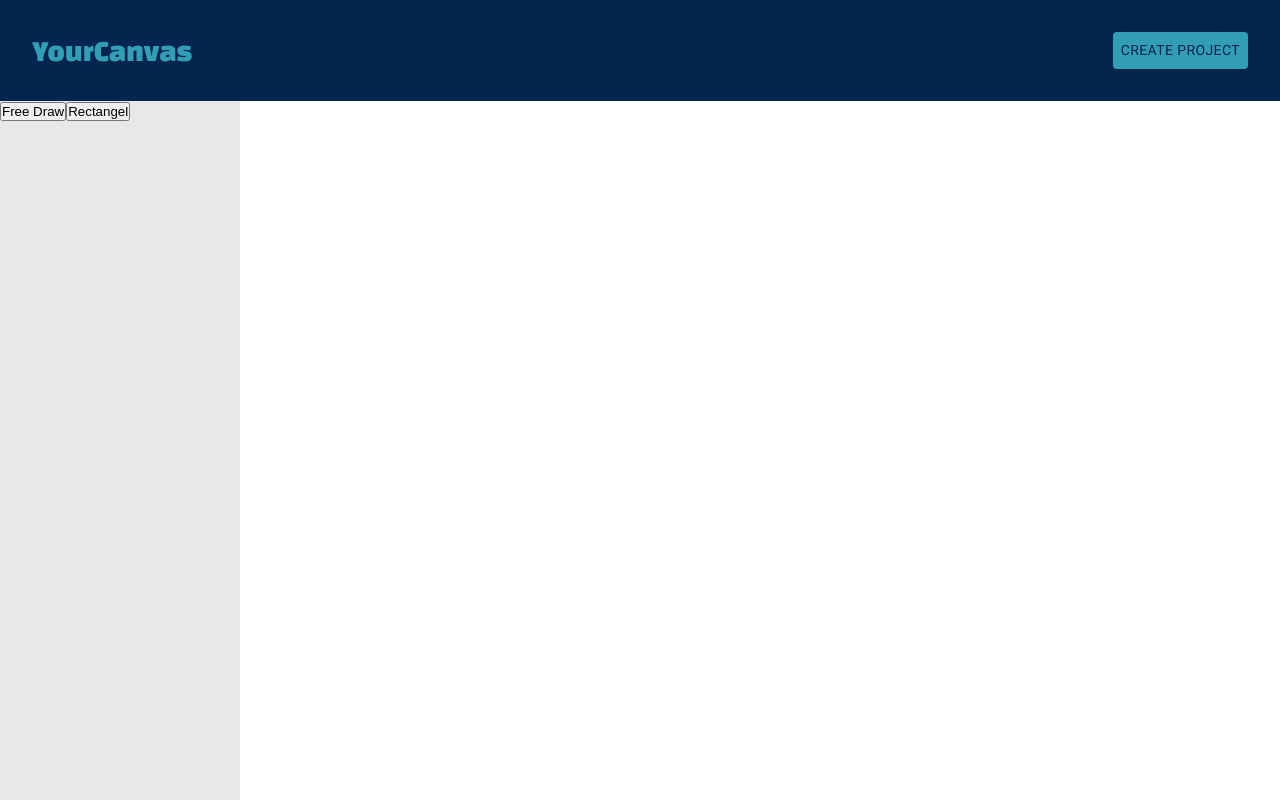
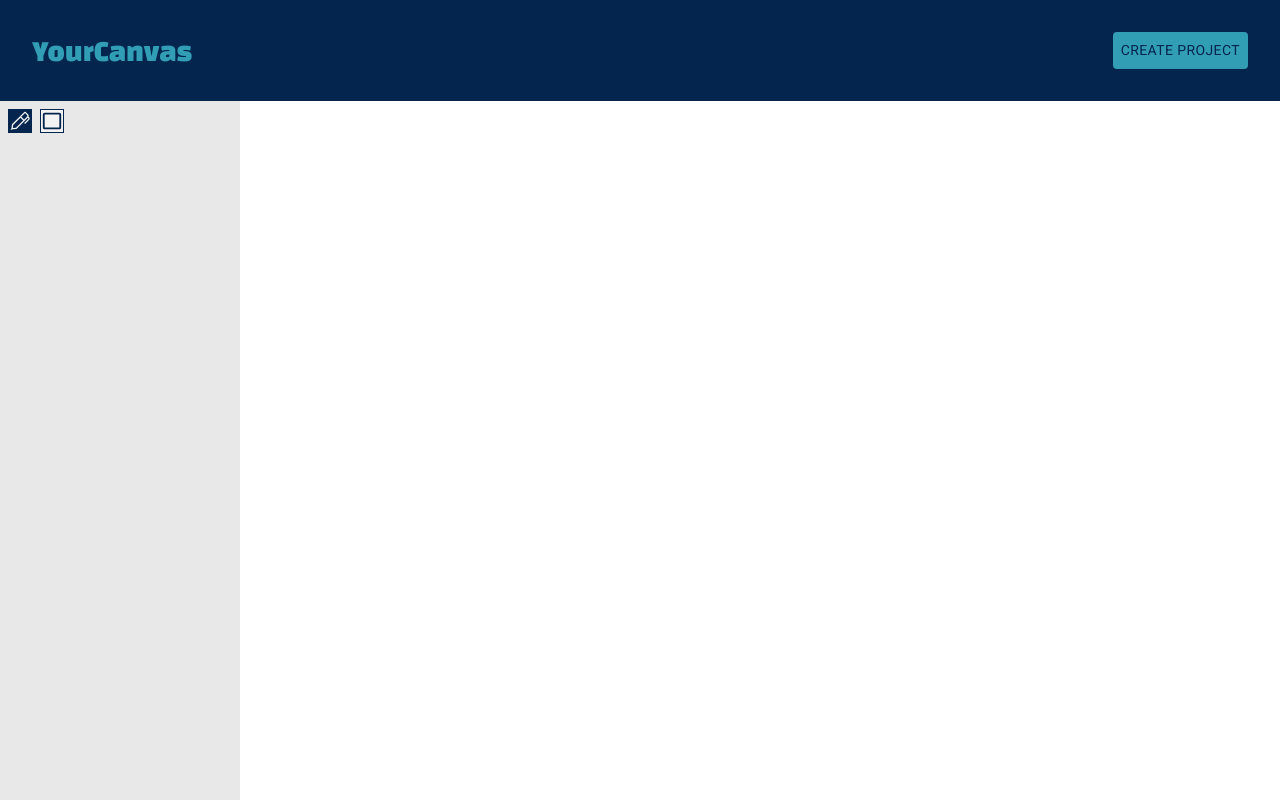
Before and after one commit to pawel975/YourCanvas, a React (Vite) app: page / in a window 1280 px wide. Built offline with nearby package versions, Linux system fonts and the light colour scheme.

Commit message:
added icons to tool bar tools

```diff
--- a/package.json
+++ b/package.json
@@ -14,7 +14,8 @@
     "@emotion/styled": "^11.10.6",
     "@mui/material": "^5.11.16",
     "react": "^18.2.0",
-    "react-dom": "^18.2.0"
+    "react-dom": "^18.2.0",
+    "react-icons": "^4.8.0"
   },
   "devDependencies": {
     "@types/react": "^18.0.28",
--- a/src/App.tsx
+++ b/src/App.tsx
@@ -6,7 +6,7 @@ import React, { useState } from 'react';
 
 const App: React.FC = () => {
   const [isProjectActive, setIsProjectActive] = useState<boolean>(false);
-  const [currentToolId, setCurrentToolId] = useState<string>('');
+  const [currentToolId, setCurrentToolId] = useState<string>('tool-bar__free-draw');
 
   function createNewProject() {
     setIsProjectActive(true);
@@ -21,7 +21,10 @@ const App: React.FC = () => {
     <div className="app">
       <NavBar createNewProject={createNewProject} />
       <div className="app__creator-wrapper">
-        <ToolBar handleToolbarToolClick={handleToolbarToolClick} />
+        <ToolBar
+          currentToolId={currentToolId}
+          handleToolbarToolClick={handleToolbarToolClick}
+        />
         <Main
           currentToolId={currentToolId}
           isProjectActive={isProjectActive}
--- /dev/null
+++ b/src/layouts/ToolBar/Tool/Tool.css
@@ -0,0 +1,23 @@
+.tool-bar__tool-icon {
+  display: flex;
+  flex-direction: column;
+  align-items: center;
+  justify-content: center;
+  color: var(--clr-dark);
+  width: 1.5rem;
+  aspect-ratio: 1;
+  border: 0.1rem solid var(--clr-dark);
+  background-color: var(--clr-light);
+}
+
+.tool-bar__tool-icon.active {
+  background-color: var(--clr-dark);
+  color: var(--clr-light);
+}
+
+.tool-bar__tool-icon svg {
+  margin: auto;
+  width: 100%;
+  height: 100%;
+  pointer-events: none;
+}
--- /dev/null
+++ b/src/layouts/ToolBar/Tool/Tool.tsx
@@ -0,0 +1,24 @@
+import { ReactNode } from 'react';
+import './Tool.css';
+
+interface ToolProps {
+  icon: ReactNode;
+  id: string;
+  active: boolean;
+  handleToolbarToolClick: Function;
+}
+
+const Tool: React.FC<ToolProps> = ({ id, icon, active, handleToolbarToolClick }) => {
+  return (
+    <button
+      key={id}
+      className={`tool-bar__tool-icon ${active && 'active'}`}
+      onClick={(e) => handleToolbarToolClick(e)}
+      id={id}
+    >
+      {icon}
+    </button>
+  );
+};
+
+export default Tool;
--- /dev/null
+++ b/src/layouts/ToolBar/Tool/icons.ts
@@ -0,0 +1,4 @@
+import { TfiMarkerAlt as MarkerIcon } from 'react-icons/tfi';
+import { BiRectangle as RectangleIcon } from 'react-icons/bi';
+
+export { MarkerIcon, RectangleIcon };
--- /dev/null
+++ b/src/layouts/ToolBar/Tool/toolsSchemeData.tsx
@@ -0,0 +1,14 @@
+import { MarkerIcon, RectangleIcon } from './icons';
+
+const toolsSchemeData = [
+  {
+    id: 'tool-bar__free-draw',
+    icon: <MarkerIcon />,
+  },
+  {
+    id: 'tool-bar__rect-draw',
+    icon: <RectangleIcon />,
+  },
+];
+
+export default toolsSchemeData;
--- a/src/layouts/ToolBar/ToolBar.css
+++ b/src/layouts/ToolBar/ToolBar.css
@@ -1,8 +1,14 @@
 .tool-bar {
+  padding: 0.5rem;
   position: relative;
   left: 0;
   top: 0;
   width: 15rem;
   min-width: fit-content;
   background-color: var(--clr-grey);
+  display: flex;
+  flex-direction: row;
+  flex-wrap: wrap;
+  align-items: start;
+  gap: 0.5rem;
 }
--- a/src/layouts/ToolBar/ToolBar.tsx
+++ b/src/layouts/ToolBar/ToolBar.tsx
@@ -1,26 +1,28 @@
+import Tool from './Tool/Tool';
 import './ToolBar.css';
+import toolsSchemeData from './Tool/toolsSchemeData';
 
 interface ToolBarProps {
+  currentToolId: string;
   handleToolbarToolClick: Function;
 }
 
-const ToolBar: React.FC<ToolBarProps> = ({ handleToolbarToolClick }) => {
-  return (
-    <div className="tool-bar">
-      <button
-        onClick={(e) => handleToolbarToolClick(e)}
-        id="tool-bar__free-draw"
-      >
-        Free Draw
-      </button>
-      <button
-        onClick={(e) => handleToolbarToolClick(e)}
-        id="tool-bar__rect-draw"
-      >
-        Rectangel
-      </button>
-    </div>
-  );
+const ToolBar: React.FC<ToolBarProps> = ({ currentToolId, handleToolbarToolClick }) => {
+  const allTools = toolsSchemeData.map((tool) => {
+    const { id, icon } = tool;
+
+    return (
+      <Tool
+        key={id}
+        icon={icon}
+        id={id}
+        active={id === currentToolId}
+        handleToolbarToolClick={handleToolbarToolClick}
+      />
+    );
+  });
+
+  return <div className="tool-bar">{allTools}</div>;
 };
 
 export default ToolBar;
--- a/src/pages/Main/ProjectContainer/ProjectContainer.tsx
+++ b/src/pages/Main/ProjectContainer/ProjectContainer.tsx
@@ -15,52 +15,40 @@ const ProjectContainer: React.FC<ProjectContainerProps> = ({ currentToolId }) =>
     mouseMoveHandler: () => {},
     mouseUpHandler: () => {},
   });
-  const setCanvasRef = useRef(null);
-  const canvasContainer = useRef(null);
+  const canvasRef = useRef<HTMLCanvasElement>(null);
+  const canvasContainerRef = useRef<HTMLDivElement>(null);
   const [canvasSize, setCanvasSize] = useState({ width: '', height: '' });
 
   useEffect(() => {
     setCanvasSize({
-      width: getWindowSize('width', canvasContainer),
-      height: getWindowSize('height', canvasContainer),
+      width: getWindowSize('width', canvasContainerRef),
+      height: getWindowSize('height', canvasContainerRef),
     });
   }, []);
 
-  const handleDown = (e: React.MouseEvent<HTMLCanvasElement, MouseEvent>) => {
-    mouseListeners.mouseDownHandler(e);
-  };
-
-  const handleMove = (e: React.MouseEvent<HTMLCanvasElement, MouseEvent>) => {
-    mouseListeners.mouseMoveHandler(e);
-  };
-
-  const handleUp = (e: React.MouseEvent<HTMLCanvasElement, MouseEvent>) => {
-    mouseListeners.mouseUpHandler(e);
-  };
-
   useEffect(() => {
-    if (setCanvasRef.current) {
+    if (canvasRef.current) {
       if (currentToolId === 'tool-bar__free-draw') {
-        setMouseListeners(getFreeDrawHandlers('marker', '#000000', 10, setCanvasRef.current));
+        setMouseListeners(getFreeDrawHandlers('marker', '#000000', 10, canvasRef.current));
       } else if (currentToolId === 'tool-bar__rect-draw') {
-        setMouseListeners(getRectDrawHandlers('fromCorners', '#000000', 10, setCanvasRef.current));
+        setMouseListeners(getRectDrawHandlers('fromCorners', '#000000', 10, canvasRef.current));
       }
     }
   }, [currentToolId]);
 
   return (
     <div
-      ref={canvasContainer}
+      ref={canvasContainerRef}
       className="project-container"
     >
       <canvas
         className="project-canvas"
         width={canvasSize.width}
         height={canvasSize.height}
-        ref={setCanvasRef}
-        onMouseDown={handleDown}
-        onMouseMove={handleMove}
-        onMouseUp={handleUp}
+        ref={canvasRef}
+        onMouseDown={mouseListeners.mouseDownHandler}
+        onMouseMove={mouseListeners.mouseMoveHandler}
+        onMouseUp={mouseListeners.mouseUpHandler}
       ></canvas>
     </div>
   );
```
Also changed, not shown: 1 other file (tests, documents, lock files or other folders).
